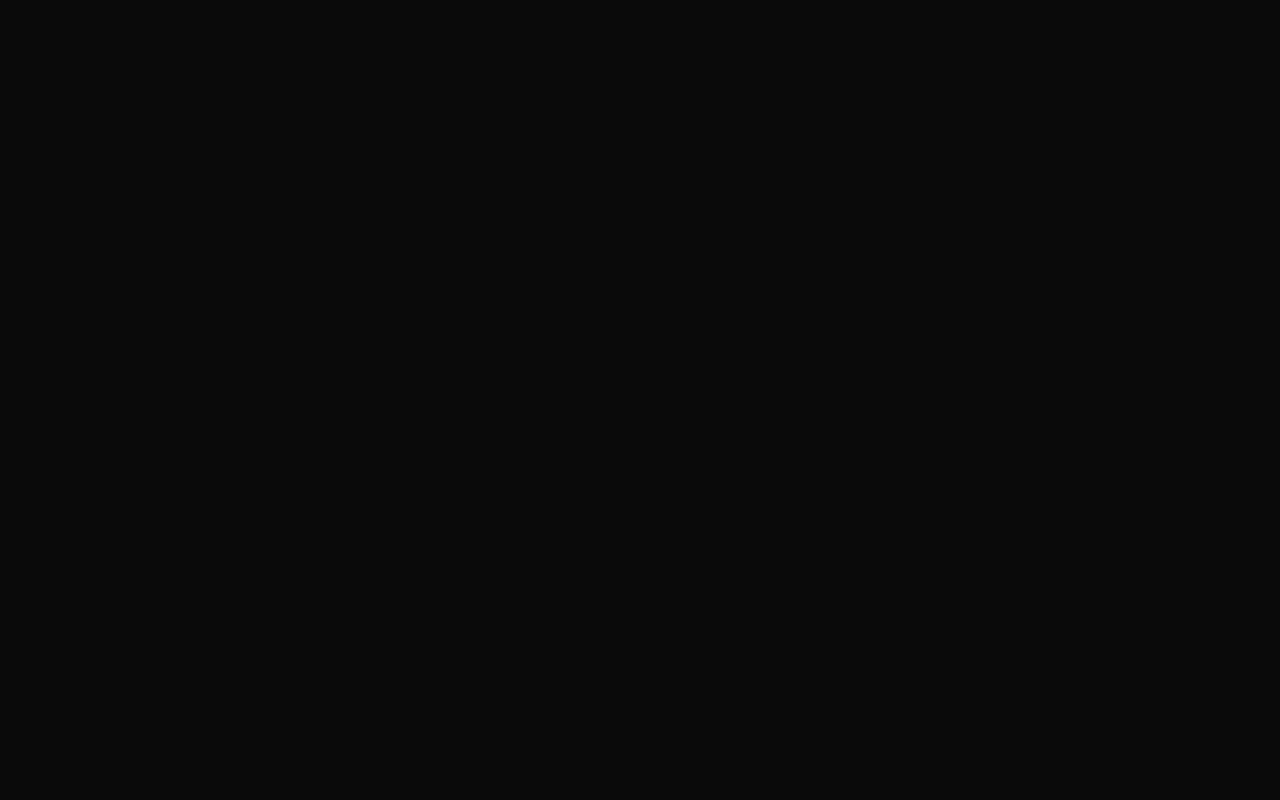
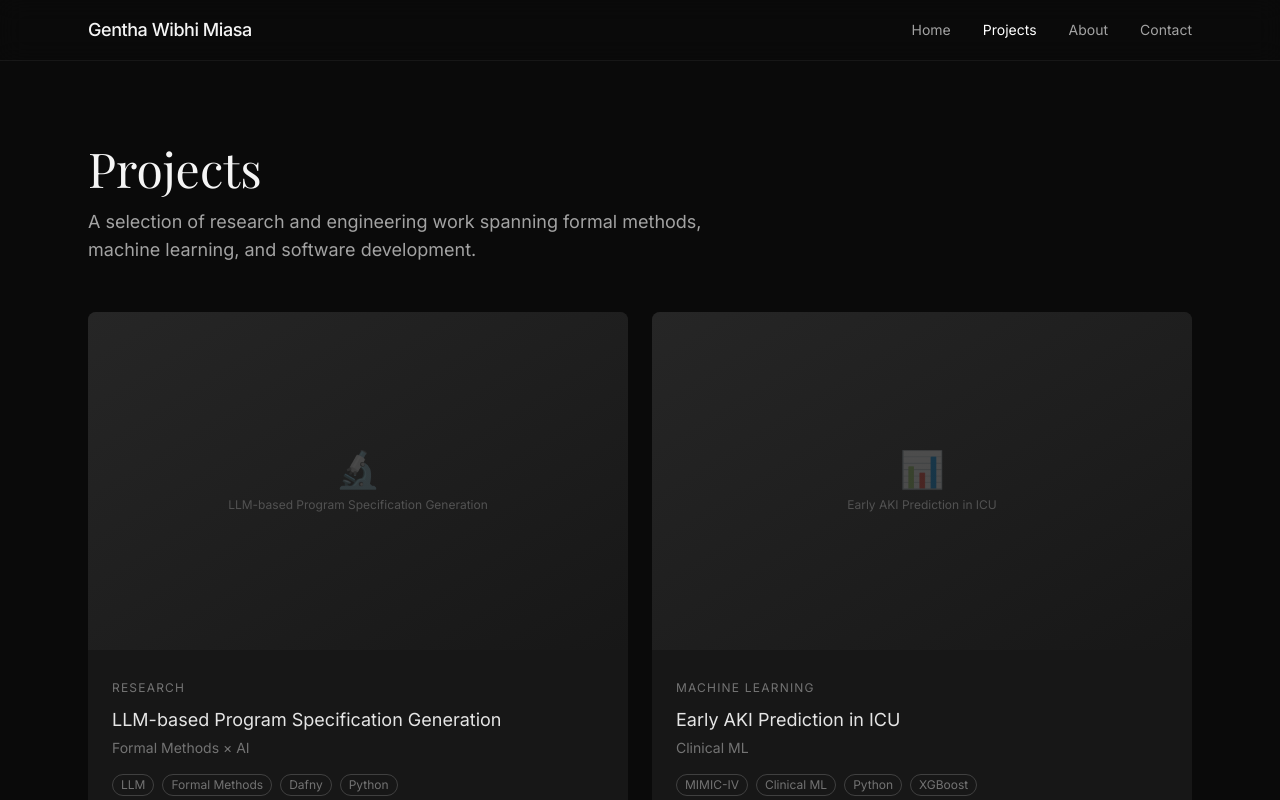
Before and after one commit to wibhi-miasa/wibhi-miasa.github.io, a React (Vite) app: page /#/projects in a window 1280 px wide. Before the commit this address had no page. Shown: the top 800 px of the page. Built offline with nearby package versions, Linux system fonts and the light colour scheme; a web font is replaced by a local one.

Commit message:
add project page

```diff
--- a/src/App.tsx
+++ b/src/App.tsx
@@ -2,6 +2,7 @@ import { Routes, Route } from 'react-router-dom'
 import Layout from './components/Layout'
 import Home from './pages/Home'
 import About from './pages/About'
+import Projects from './pages/Projects'
 import Project from './pages/Project'
 
 export default function App() {
@@ -10,6 +11,7 @@ export default function App() {
       <Route element={<Layout />}>
         <Route path="/" element={<Home />} />
         <Route path="/about" element={<About />} />
+        <Route path="/projects" element={<Projects />} />
         <Route path="/project/:slug" element={<Project />} />
       </Route>
     </Routes>
--- a/src/components/Layout.tsx
+++ b/src/components/Layout.tsx
@@ -30,6 +30,14 @@ export default function Layout() {
               }
             >
               Home
+            </NavLink>
+            <NavLink
+              to="/projects"
+              className={({ isActive }) =>
+                `text-sm transition-colors ${isActive ? 'text-white' : 'text-neutral-400 hover:text-neutral-200'}`
+              }
+            >
+              Projects
             </NavLink>
             <NavLink
               to="/about"
--- a/src/data/portfolio.ts
+++ b/src/data/portfolio.ts
@@ -92,8 +92,10 @@ export const personalInfo = {
   email: 'you@example.com',
   github: 'https://github.com/wibhi-miasa',
   linkedin: 'https://www.linkedin.com',
-  bio: `I am a computer science graduate with experience in large language models, formal verification (Dafny), and machine learning for health using datasets such as MIMIC-IV. I enjoy building tools and research pipelines that connect theory with practical applications.`,
-  aboutExtended: `During my time at the University of Melbourne, I've had the opportunity to work on cutting-edge research combining AI with formal methods. These experiences allowed me to see how theory meets practice, collaborating with talented researchers and contributing to real-world projects. I learned invaluable lessons about the research process, from concept development to final analysis.
+  bio: `I’m a Master of Computer Science graduate from the University of Melbourne with a strong interest in UI/UX design and human–computer interaction. I enjoy designing digital products that translate complex problems into intuitive and accessible user experiences.`,
+  aboutExtended: `Through hackathons and product design competitions, I’ve worked on projects ranging from child health tracking apps and financial planning tools to early dyslexia screening games and interactive product websites. These experiences have allowed me to practice user research, user journey mapping, design iteration, and high-fidelity prototyping using Figma.
 
-I thrive in collaborative environments, where ideas can bounce and evolve. I love the challenge of taking a concept and translating it into a working system. Whether I'm writing Python pipelines, building ML models, or developing web applications, I'm always searching for ways to create meaningful impact through my work.`,
+I’m particularly interested in human-centered design, where technology, research, and thoughtful design come together to create meaningful solutions. My background in computer science also helps me bridge the gap between design thinking and technical implementation.
+
+I’m currently looking for opportunities in UI/UX design, product design, or interaction design, where I can contribute to building thoughtful digital products and continue learning from experienced teams.`,
 }
--- /dev/null
+++ b/src/pages/Projects.tsx
@@ -0,0 +1,53 @@
+import { Link } from 'react-router-dom'
+import { projects } from '../data/portfolio'
+
+export default function Projects() {
+  return (
+    <>
+      <section className="max-w-6xl mx-auto px-6 pt-20 pb-16">
+        <h1 className="font-serif text-4xl md:text-5xl text-neutral-100 mb-4">Projects</h1>
+        <p className="text-neutral-400 text-lg max-w-2xl mb-12">
+          A selection of research and engineering work spanning formal methods, machine learning, and software development.
+        </p>
+
+        <div className="grid grid-cols-1 md:grid-cols-2 gap-6">
+          {projects.map((project) => (
+            <Link
+              key={project.slug}
+              to={`/project/${project.slug}`}
+              className="group bg-neutral-900 rounded-lg overflow-hidden hover:bg-neutral-800/80 transition-colors"
+            >
+              {/* Image placeholder */}
+              <div className="aspect-[16/10] bg-gradient-to-br from-neutral-800 to-neutral-900 flex items-center justify-center">
+                <div className="text-center p-6">
+                  <div className="text-4xl mb-2 opacity-20">
+                    {project.category === 'Research' ? '🔬' : '📊'}
+                  </div>
+                  <p className="text-xs text-neutral-600">{project.title}</p>
+                </div>
+              </div>
+
+              {/* Text */}
+              <div className="p-6">
+                <span className="text-xs uppercase tracking-widest text-neutral-500">
+                  {project.category}
+                </span>
+                <h3 className="text-lg text-neutral-200 mt-2 group-hover:text-white transition-colors">
+                  {project.title}
+                </h3>
+                <p className="text-sm text-neutral-500 mt-1">{project.subtitle}</p>
+                <div className="flex flex-wrap gap-2 mt-4">
+                  {project.tags.map((tag) => (
+                    <span key={tag} className="text-xs px-2 py-0.5 rounded-full border border-neutral-700 text-neutral-500">
+                      {tag}
+                    </span>
+                  ))}
+                </div>
+              </div>
+            </Link>
+          ))}
+        </div>
+      </section>
+    </>
+  )
+}
```
